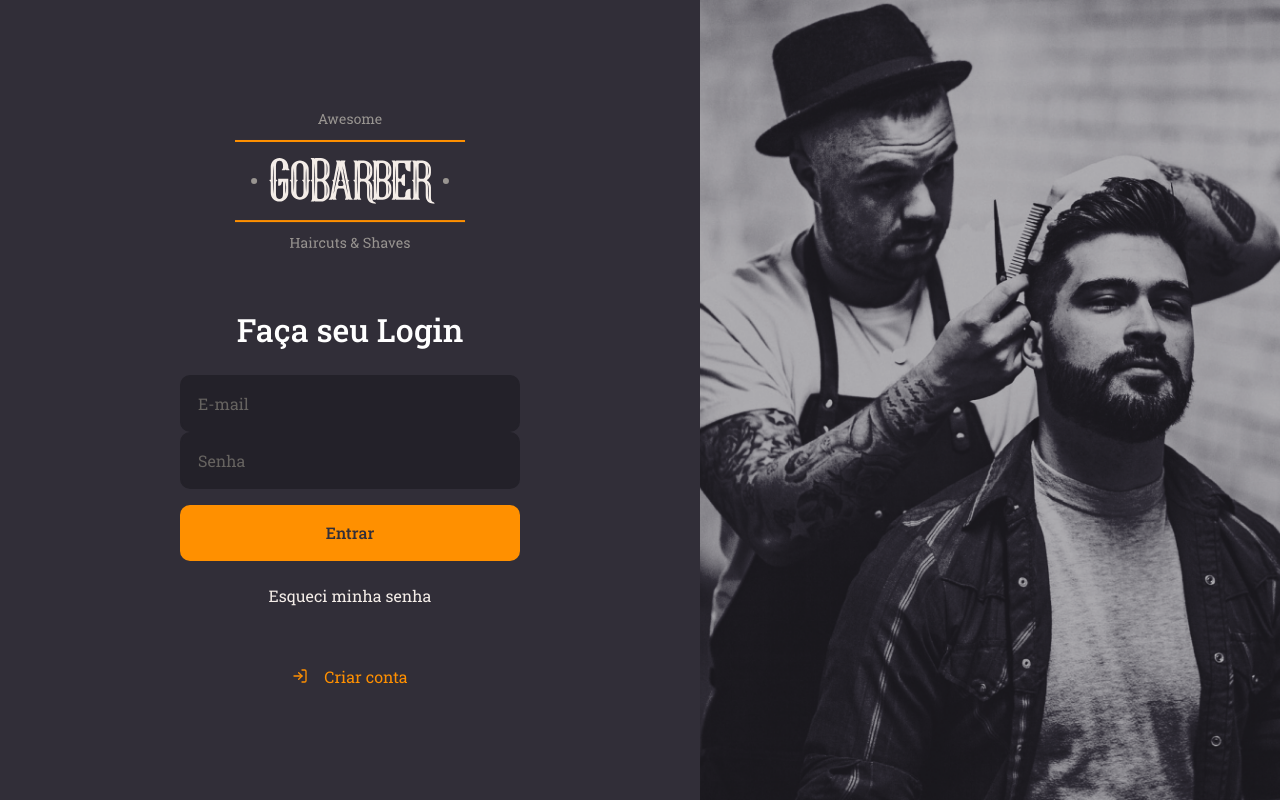
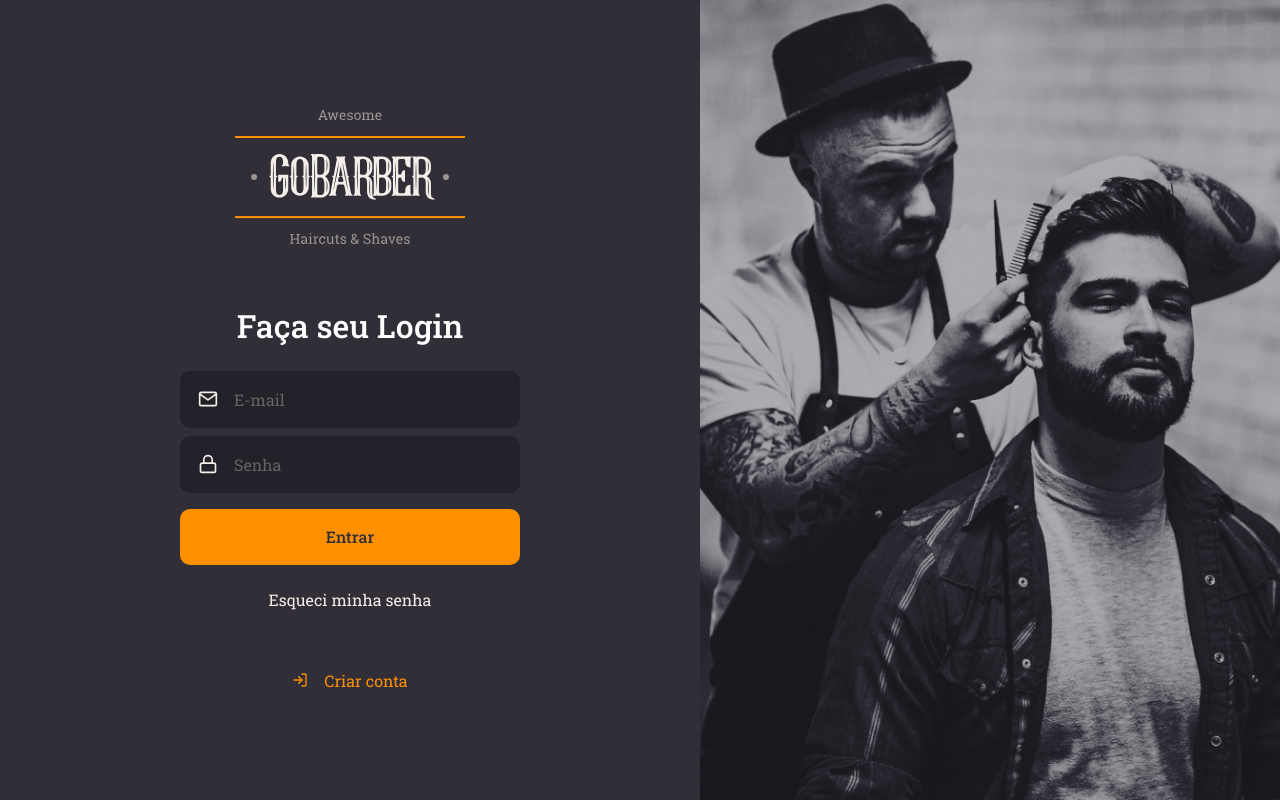
Before and after one commit to alex-candido/gobarber-web, a React (Create React App) app: page / in a window 1280 px wide. Built offline with nearby package versions, Linux system fonts and the light colour scheme.

Commit message:
isolando components

```diff
--- a/src/components/Button/index.tsx
+++ b/src/components/Button/index.tsx
@@ -1,12 +1,13 @@
 import React, { ButtonHTMLAttributes } from 'react';
+import { Container } from './styles';
 
 type ButtonProps = ButtonHTMLAttributes<HTMLButtonElement>;
 
 const Button: React.FC<ButtonProps> = ({ children, ...rest }) => {
   return (
-    <button type="button" {...rest}>
+    <Container type="button" {...rest}>
       {children}
-    </button>
+    </Container>
   );
 };
 
--- a/src/components/Button/styles.ts
+++ b/src/components/Button/styles.ts
@@ -1,3 +1,19 @@
+import { shade } from 'polished';
 import styled from 'styled-components';
 
-export const Container = styled.div``;
+export const Container = styled.button`
+  background: #ff9000;
+  height: 56px;
+  border-radius: 10px;
+  border: 0;
+  padding: 0 16px;
+  color: #312e38;
+  width: 100%;
+  font-weight: 500;
+  margin-top: 16px;
+  transition: background-color 0.2s;
+
+  &:hover {
+    background: ${shade(0.2, '#ff9000')};
+  }
+`;
--- a/src/components/input/index.tsx
+++ b/src/components/input/index.tsx
@@ -1,14 +1,17 @@
 import React, { InputHTMLAttributes } from 'react';
+import { IconBaseProps } from 'react-icons';
 import { Container } from './styles';
 
 interface InputProps extends InputHTMLAttributes<HTMLInputElement> {
   name: string;
+  icon: React.ComponentType<IconBaseProps>;
 }
 
-const Input: React.FC<InputProps> = props => {
+const Input: React.FC<InputProps> = ({ icon: Icon, ...rest }) => {
   return (
     <Container>
-      <input {...props} />
+      {Icon && <Icon size={20} />}
+      <input {...rest} />
     </Container>
   );
 };
--- a/src/components/input/styles.ts
+++ b/src/components/input/styles.ts
@@ -1,3 +1,32 @@
 import styled from 'styled-components';
 
-export const Container = styled.div``;
+export const Container = styled.div`
+  background: #232129;
+  border-radius: 10px;
+  border: 2px solid #232129;
+  padding: 16px;
+  width: 100%;
+  color: #f4ede8;
+
+  display: flex;
+  align-items: center;
+
+  & + div {
+    margin-top: 8px;
+  }
+
+  input {
+    flex: 1;
+    background: transparent;
+    border: 0;
+    color: #f4ede8;
+
+    &::placeholder {
+      color: #666360;
+    }
+  }
+
+  svg {
+    margin-right: 16px;
+  }
+`;
--- a/src/pages/SignIn/index.tsx
+++ b/src/pages/SignIn/index.tsx
@@ -1,5 +1,5 @@
 import React from 'react';
-import { FiLogIn } from 'react-icons/fi';
+import { FiLock, FiLogIn, FiMail } from 'react-icons/fi';
 import logoImg from '../../assets/logo.svg';
 import Button from '../../components/Button';
 import Input from '../../components/input';
@@ -14,9 +14,14 @@
         <form>
           <h1>Faça seu Login</h1>
 
-          <Input name="email" placeholder="E-mail" />
+          <Input name="email" icon={FiMail} placeholder="E-mail" />
 
-          <Input name="password" type="password" placeholder="Senha" />
+          <Input
+            name="password"
+            icon={FiLock}
+            type="password"
+            placeholder="Senha"
+          />
 
           <Button type="submit">Entrar</Button>
 
--- a/src/pages/SignIn/styles.ts
+++ b/src/pages/SignIn/styles.ts
@@ -27,39 +27,6 @@
       margin-bottom: 24px;
     }
 
-    input {
-      background: #232129;
-      border-radius: 10px;
-      border: 2px solid #232129;
-      padding: 16px;
-      width: 100%;
-      color: #f4ede8;
-
-      &::placeholder {
-        color: #666360;
-      }
-
-      & + input {
-        margin-top: 8px;
-      }
-    }
-
-    button {
-      background: #ff9000;
-      height: 56px;
-      border-radius: 10px;
-      border: 0;
-      padding: 0 16px;
-      color: #312e38;
-      width: 100%;
-      font-weight: 500;
-      margin-top: 16px;
-      transition: background-color 0.2s;
-
-      &:hover {
-        background: ${shade(0.2, '#ff9000')};
-      }
-    }
     a {
       color: #f4ede8;
       display: block;
```
